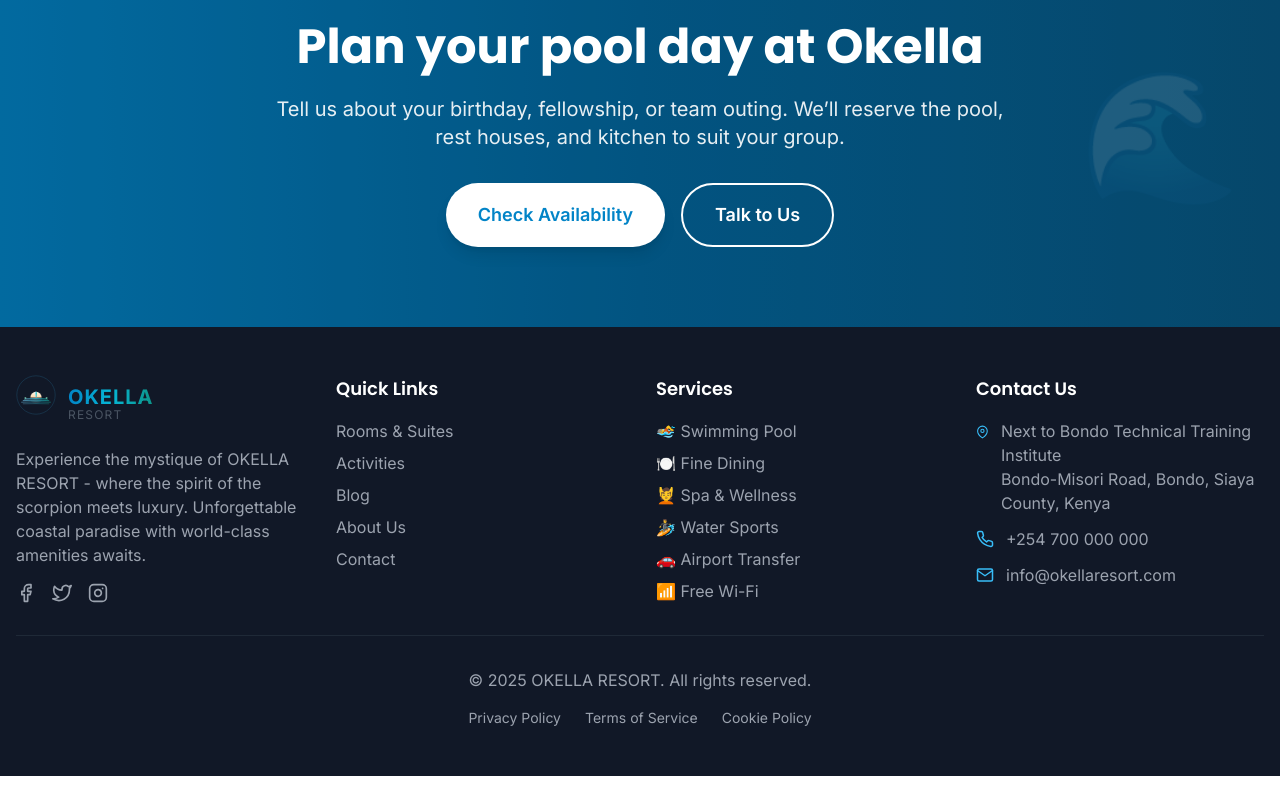
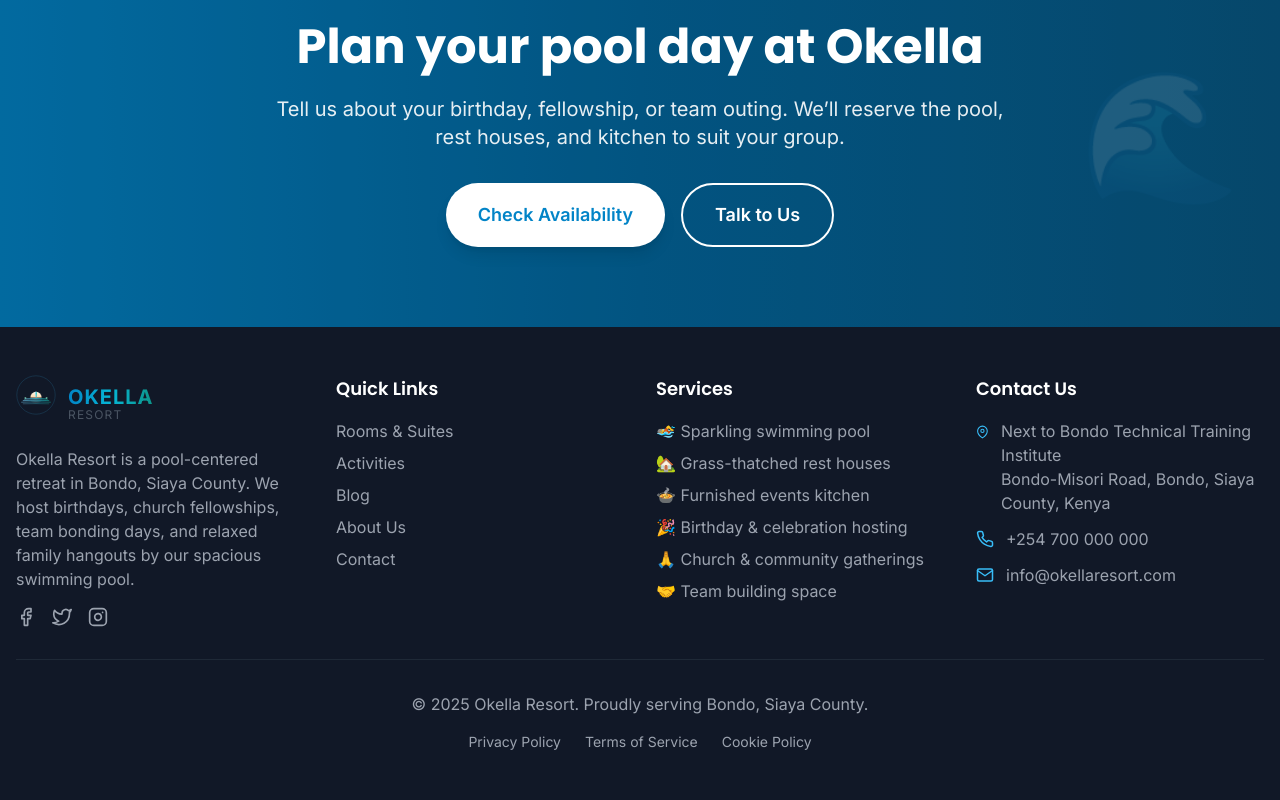
Before and after one commit to Joe-Mavin/okella-resort-management, a React (Vite) app in the folder client/: page / in a window 1280 px wide. Shown: the part 5176-5976 px from the top of the page. Before the commit the page ends 5952 px from the top, so only its background shows below. Built offline with nearby package versions, Linux system fonts and the light colour scheme; no server answers.

Commit message:
updated features cards

```diff
--- a/client/src/components/Footer.jsx
+++ b/client/src/components/Footer.jsx
@@ -13,8 +13,7 @@
           <div>
             <Logo size="default" variant="full" className="text-primary-400 mb-4" />
             <p className="text-gray-400 mb-4">
-              Experience the mystique of OKELLA RESORT - where the spirit of the scorpion meets
-              luxury. Unforgettable coastal paradise with world-class amenities awaits.
+              Okella Resort is a pool-centered retreat in Bondo, Siaya County. We host birthdays, church fellowships, team bonding days, and relaxed family hangouts by our spacious swimming pool.
             </p>
             <div className="flex space-x-4">
               <a href="#" className="text-gray-400 hover:text-primary-400 transition-colors">
@@ -65,12 +64,12 @@
           <div>
             <h4 className="text-lg font-semibold font-poppins mb-4">Services</h4>
             <ul className="space-y-2 text-gray-400">
-              <li>🏊 Swimming Pool</li>
-              <li>🍽️ Fine Dining</li>
-              <li>💆 Spa & Wellness</li>
-              <li>🏄 Water Sports</li>
-              <li>🚗 Airport Transfer</li>
-              <li>📶 Free Wi-Fi</li>
+              <li>🏊 Sparkling swimming pool</li>
+              <li>🏡 Grass-thatched rest houses</li>
+              <li>🍲 Furnished events kitchen</li>
+              <li>🎉 Birthday & celebration hosting</li>
+              <li>🙏 Church & community gatherings</li>
+              <li>🤝 Team building space</li>
             </ul>
           </div>
 
@@ -103,7 +102,7 @@
 
         {/* Bottom Bar */}
         <div className="border-t border-gray-800 mt-8 pt-8 text-center text-gray-400">
-          <p>&copy; {currentYear} OKELLA RESORT. All rights reserved.</p>
+          <p>&copy; {currentYear} Okella Resort. Proudly serving Bondo, Siaya County.</p>
           <div className="flex justify-center space-x-6 mt-4 text-sm">
             <Link to="/privacy" className="hover:text-primary-400 transition-colors">
               Privacy Policy
```
